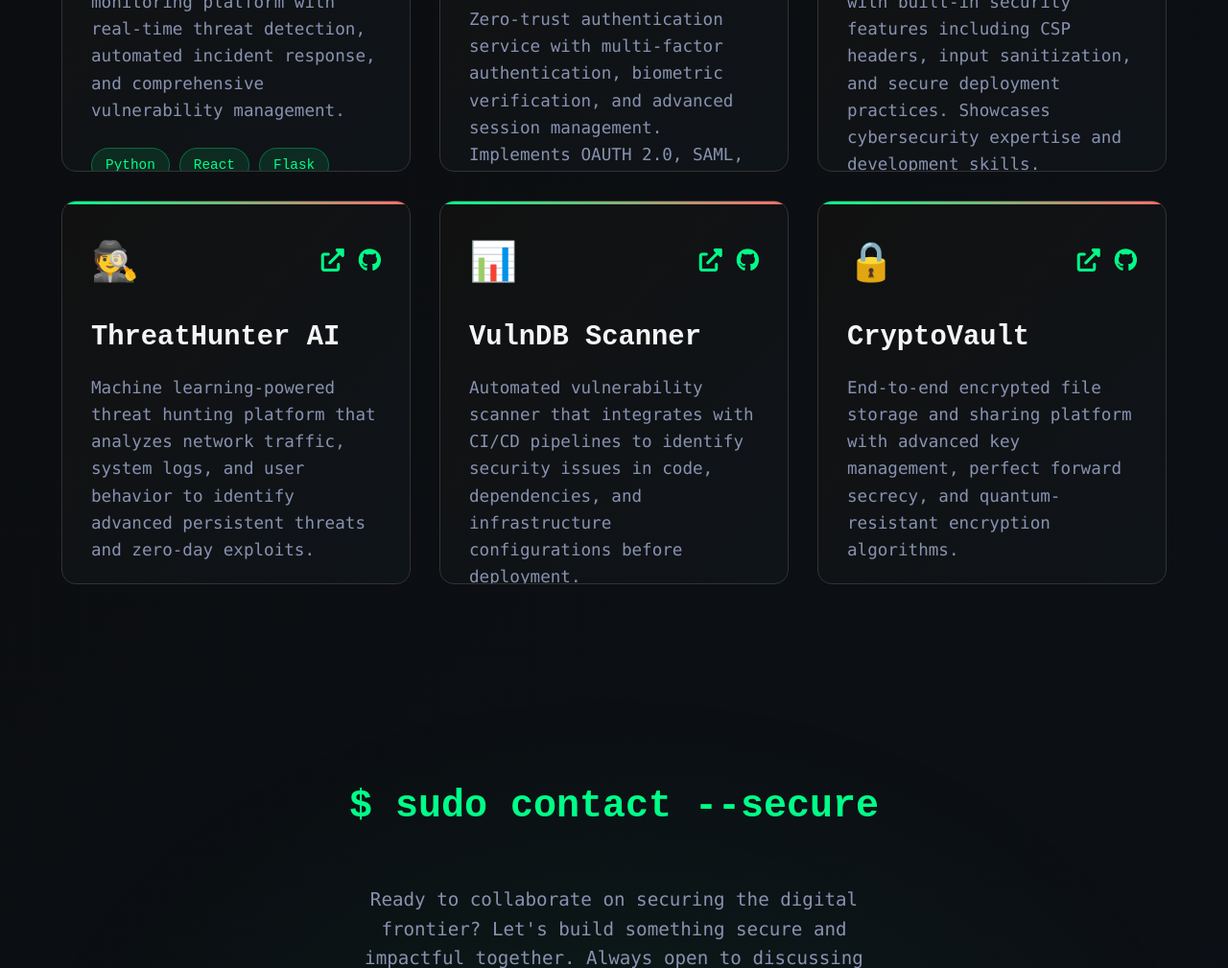
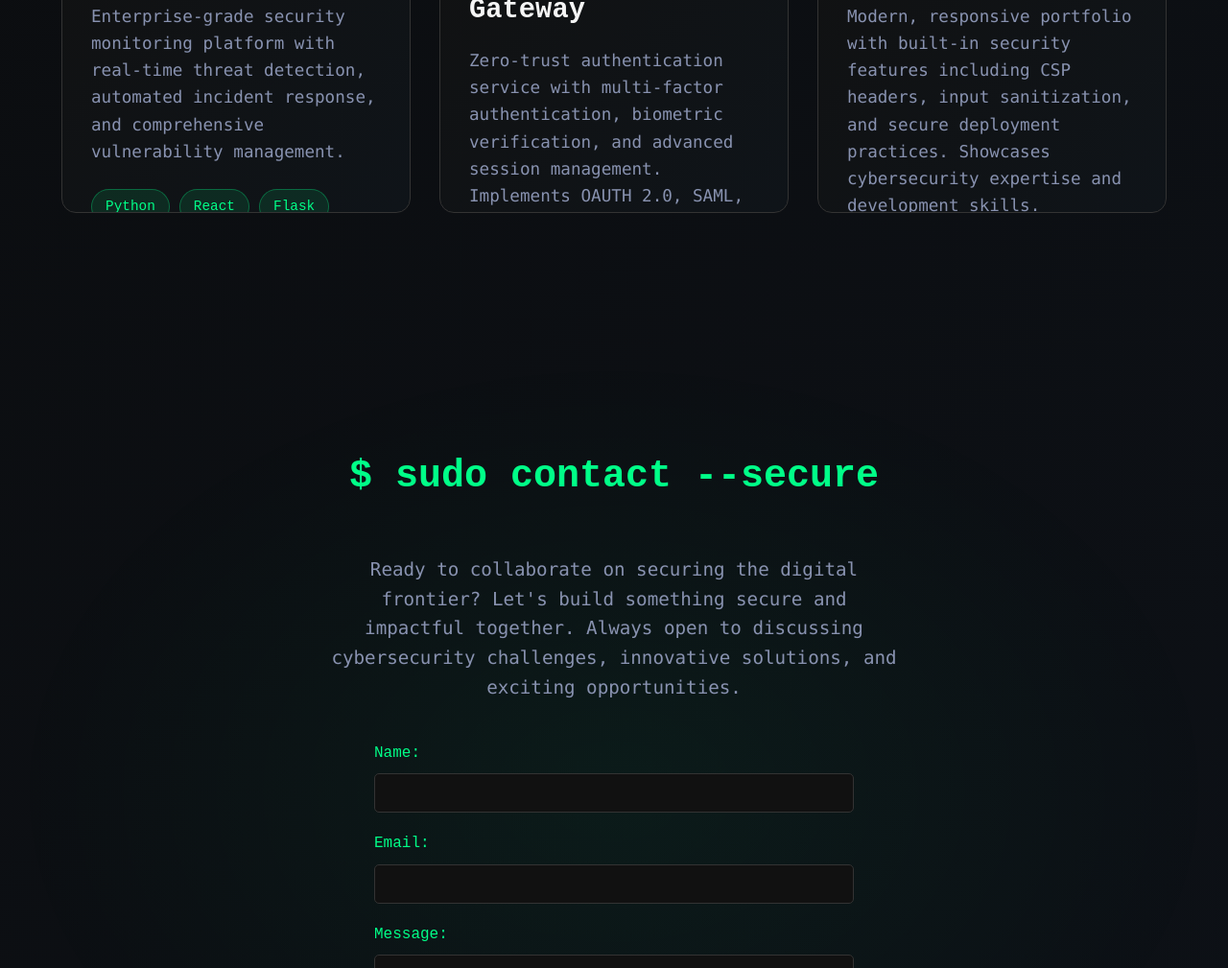
Before and after one commit to DavisAdrian/Portfolio-site, a plain HTML site: page index.html in a window 1280 px wide. Shown: the part 2835-3844 px from the top of the page at 96% size. Drawn offline with Linux system fonts and the light colour scheme.

Commit message:
Updated index.html

```diff
--- a/index.html
+++ b/index.html
@@ -227,83 +227,6 @@
                             <span class="tech-tag">Security Headers</span>
                         </div>
                     </div>
-
-                    <div class="project-card fade-in">
-                        <div class="project-top">
-                            <div class="project-icon">🕵️</div>
-                            <div class="project-links">
-                                <a href="#" target="_blank" rel="noopener"
-                                    aria-label="View ThreatHunter AI live demo"><i
-                                        class="fas fa-external-link-alt"></i></a>
-                                <a href="#" target="_blank" rel="noopener"
-                                    aria-label="View ThreatHunter AI source code"><i class="fab fa-github"></i></a>
-                            </div>
-                        </div>
-
-                        <h3 class="project-title">ThreatHunter AI</h3>
-                        <p class="project-description">
-                            Machine learning-powered threat hunting platform that analyzes network traffic, system logs,
-                            and user behavior to identify advanced persistent threats and zero-day exploits.
-                        </p>
-
-                        <div class="project-tech">
-                            <span class="tech-tag">Python</span>
-                            <span class="tech-tag">TensorFlow</span>
-                            <span class="tech-tag">Elasticsearch</span>
-                            <span class="tech-tag">Kafka</span>
-                            <span class="tech-tag">AWS</span>
-                        </div>
-                    </div>
-
-                    <div class="project-card fade-in">
-                        <div class="project-top">
-                            <div class="project-icon">📊</div>
-                            <div class="project-links">
-                                <a href="#" target="_blank" rel="noopener" aria-label="View VulnDB Scanner live demo"><i
-                                        class="fas fa-external-link-alt"></i></a>
-                                <a href="#" target="_blank" rel="noopener"
-                                    aria-label="View VulnDB Scanner source code"><i class="fab fa-github"></i></a>
-                            </div>
-                        </div>
-
-                        <h3 class="project-title">VulnDB Scanner</h3>
-                        <p class="project-description">
-                            Automated vulnerability scanner that integrates with CI/CD pipelines to identify security
-                            issues in code, dependencies, and infrastructure configurations before deployment.
-                        </p>
-
-                        <div class="project-tech">
-                            <span class="tech-tag">Go</span>
-                            <span class="tech-tag">Docker</span>
-                            <span class="tech-tag">GitHub Actions</span>
-                            <span class="tech-tag">OWASP ZAP</span>
-                        </div>
-                    </div>
-
-                    <div class="project-card fade-in">
-                        <div class="project-top">
-                            <div class="project-icon">🔒</div>
-                            <div class="project-links">
-                                <a href="#" target="_blank" rel="noopener" aria-label="View CryptoVault live demo"><i
-                                        class="fas fa-external-link-alt"></i></a>
-                                <a href="#" target="_blank" rel="noopener" aria-label="View CryptoVault source code"><i
-                                        class="fab fa-github"></i></a>
-                            </div>
-                        </div>
-
-                        <h3 class="project-title">CryptoVault</h3>
-                        <p class="project-description">
-                            End-to-end encrypted file storage and sharing platform with advanced key management, perfect
-                            forward secrecy, and quantum-resistant encryption algorithms.
-                        </p>
-
-                        <div class="project-tech">
-                            <span class="tech-tag">Rust</span>
-                            <span class="tech-tag">WebAssembly</span>
-                            <span class="tech-tag">AES-GCM</span>
-                            <span class="tech-tag">ECDH</span>
-                        </div>
-                    </div>
                 </div>
             </div>
         </section>
```
